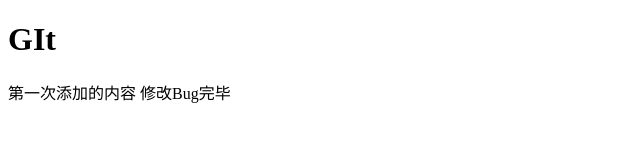
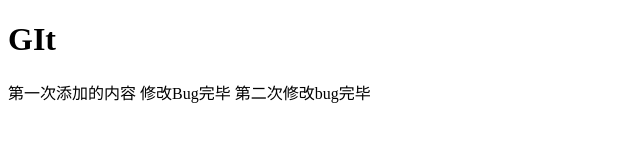
Before and after one commit to lilinovo/git-store, a plain HTML site: page index.html in a window 1280 px wide. Shown: the whole page, without its empty margins (0-640 px from the left). Drawn offline with Linux system fonts and the light colour scheme.

Commit message:
第二次修改Bug

```diff
--- a/index.html
+++ b/index.html
@@ -10,5 +10,6 @@
     <h1>GIt</h1>
     <span>第一次添加的内容</span>
      <span>修改Bug完毕</span>
+     <span>第二次修改bug完毕</span>
 </body>
 </html>
```
